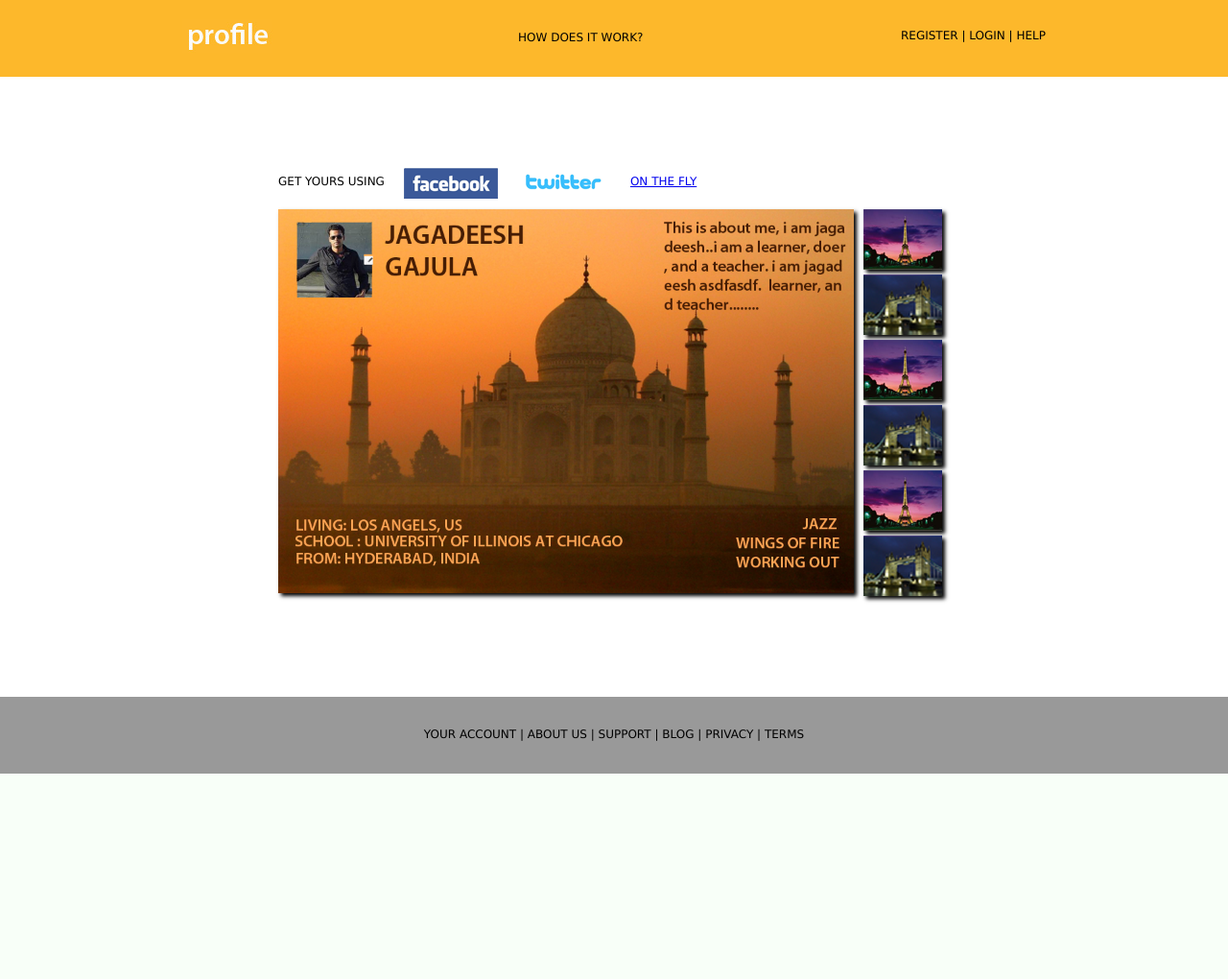
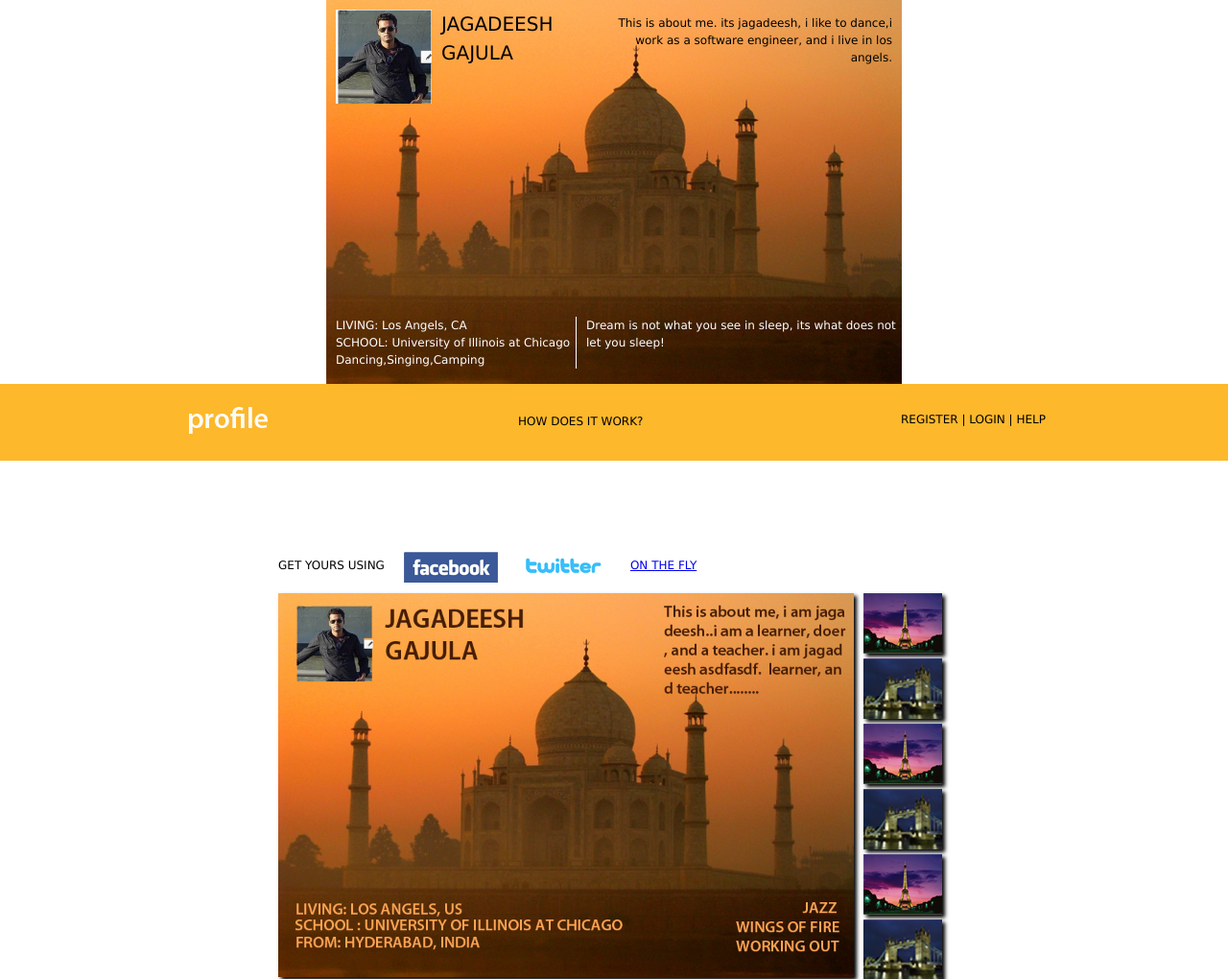
Before and after one commit to jgajula/profilecard, a PHP site: page / in a window 1280 px wide. Shown: the top 1020 px of the page at 96% size. Before the commit the page ends 806 px from the top, so only its background shows below. Run offline with PHP 8.4, Linux system fonts and the light colour scheme; some libraries are stand-ins or nearby versions.

Commit message:
custom card from on the fly

```diff
--- a/index.php
+++ b/index.php
@@ -4,6 +4,8 @@
         <link href="/css/styles.css" rel="stylesheet" type="text/css">
         <link media="screen" rel="stylesheet" href="css/colorbox.css" />
     </head>
+
+
 
 <body style="margin: 0px;font: 12px/18px 'Lucida Grande', 'Lucida Sans Unicode', Helvetica, Arial, Verdana, sans-serif;
 font-family: 'Lucida Grande', 'Lucida Sans Unicode', Helvetica, Arial, Verdana, sans-serif;
@@ -12,6 +14,85 @@ font-style: normal;
 font-variant: normal;
 font-weight: normal;
 line-height: 18px;">
+
+    <?php if(!empty($_POST['firstName'])){
+
+    echo "First Name is".$_POST['firstName'];
+    $target_path = "/images/users/";
+    print_r($_FILES['profilePic']);
+$target_path = $target_path . basename( $_FILES['profilePic']['name']);
+
+try{
+$target_path = "images/users/";
+
+$target_path = $target_path . basename( $_FILES['uploadedfile']['name']);
+
+if(move_uploaded_file($_FILES['uploadedfile']['tmp_name'], $target_path)) {
+    echo "The file ".  basename( $_FILES['uploadedfile']['name']).
+    " has been uploaded";
+} else{
+    echo "There was an error uploading the file, please try again!";
+}
+}catch(Exception $e){
+    echo $e->getMessage();
+}
+
+echo "<img src='".$target_path."'/>";
+
+
+
+
+    }
+
+    $target_path = "images/users/profilePic.png";
+    $firstName = "Jagadeesh";
+$lastName = "Gajula";
+$aboutYou = "This is about me. its jagadeesh, i like to dance,i work as a software engineer, and i live in los angels.";
+$city = "Los Angels, CA";
+$school = "University of Illinois at Chicago";
+$quote = "Dream is not what you see in sleep, its what does not let you sleep!";
+$hobbies = "Dancing,Singing,Camping";
+
+    ?>
+
+    <div id="customImageHolderWrapper" style="margin: auto;background-image: url(images/tajTemplate.png); height: 400px; width: 600px;">
+        <div id="customFirstRow" style="padding-left: 10px;padding-top: 10px;">
+            <div id="customPic" style="float: left;">
+                <img src="<?php echo $target_path?>" style="width: 100px;"/>
+            </div>
+            <div id="customName" style="text-transform: uppercase;font-size: 20px;margin-top: -10px;padding-left: 10px;line-height: 10px;float:left;">
+                <p><?php echo $firstName?></p>
+                <p><?php echo $lastName?></p>
+            </div>
+            <div id="customAbout" style="clear: right;text-align: right;">
+                <div id="innerAboutDiv" style="width: 300px;float: right;padding-right: 10px;padding-top: 5px;">
+                <span><?php echo $aboutYou?></span>
+                </div>
+            </div>
+        </div>
+        <div id="customSecondRow">
+
+        </div>
+        <div id="customThirdRow" style="clear: left;margin-top: 320px;color: white;padding-left: 10px;">
+            <div  id="thridLeftCorner" style="width: 250px;float: left;border-right: solid 1px white;margin-right: 10px;">
+                <div id="customCity">
+                    <span><?php echo "LIVING: ".$city?></span>
+                </div>
+                <div id="customSchool">
+                    <span><?php echo "SCHOOL: ".$school?></span>
+                </div>
+                <div id="customCity">
+                    <span><?php echo $hobbies?></span>
+                </div>
+
+            </div>
+            <div id="thirdRightCorner">
+                <span><?php echo $quote?></span>
+            </div>
+        </div>
+    </div>
+
+
     <div id="bodyWrapper">
         <div id="headerWrapper">
             <div id="header" style="width:100%;background-color: #fdb82b;height:80px;">
@@ -81,7 +162,7 @@ line-height: 18px;">
         <div style='display:none'>
 		<div id='onTheFlyContentWrapper' style='padding:10px; background:#fff;'>
                     <div id="onTheFlyContent" style="width: 350px;margin: auto;">
-                        <form name="onTheFlyForm" id="onTheFlyForm" action="#" method="POST">
+                        <form enctype="multipart/form-data" name="onTheFlyForm" id="onTheFlyForm" action="/index.php" method="POST">
                             <div id="flyFirstRow">
                                 <div class="firstColumn">
                                     First Name:
@@ -143,7 +224,8 @@ line-height: 18px;">
                                 Upload your pic:
                               </div>
                               <div class="secondColumn">
-                                <input class="inputText" type="file" name="profilePic" id="profilePic" />
+<!--                                <input  type="file" name="profilePic" id="profilePic" />-->
+                                <input class="inputText" name="uploadedfile" type="file" />
                               </div>
                           </div>
                             <div id="flySubmit" style="text-align: right;padding-right: 50px;padding-top: 20px;">
@@ -168,7 +250,7 @@ line-height: 18px;">
     <script type="text/javascript" src="/js/jquery.colorbox-min.js"></script>
     <script type="text/javascript">
         $(".inline").colorbox({inline:true, width:"50%"});
-        $('#onTheFlyForm').submit(function(){
+        $('#onTheFlyFormTest').submit(function(){
             var firstName = $('#firstName').val();
             var lastName = $('#lastName').val();
             var aboutYou = $('#aboutYou').val();
--- /dev/null
+++ b/test.php
@@ -0,0 +1,5 @@
+<form enctype="multipart/form-data" action="uploader.php" method="POST">
+<input type="hidden" name="MAX_FILE_SIZE" value="100000" />
+Choose a file to upload: <input name="uploadedfile" type="file" /><br />
+<input type="submit" value="Upload File" />
+</form>
```
Also changed, not shown: upload.php (deleted, +0 -10 lines), uploader.php (added, +23 -0 lines), images/tajTemplate.png (added), images/users/profilePic.png (added), uploads/profilePic.png (added).
